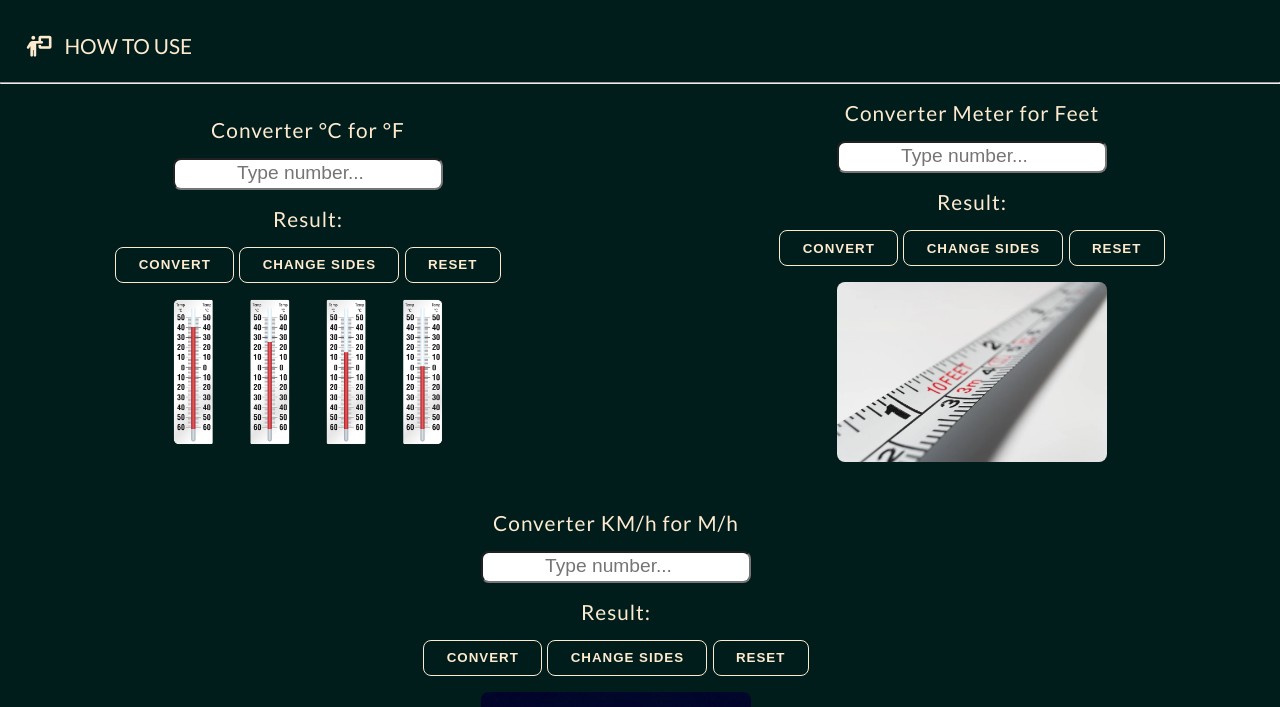
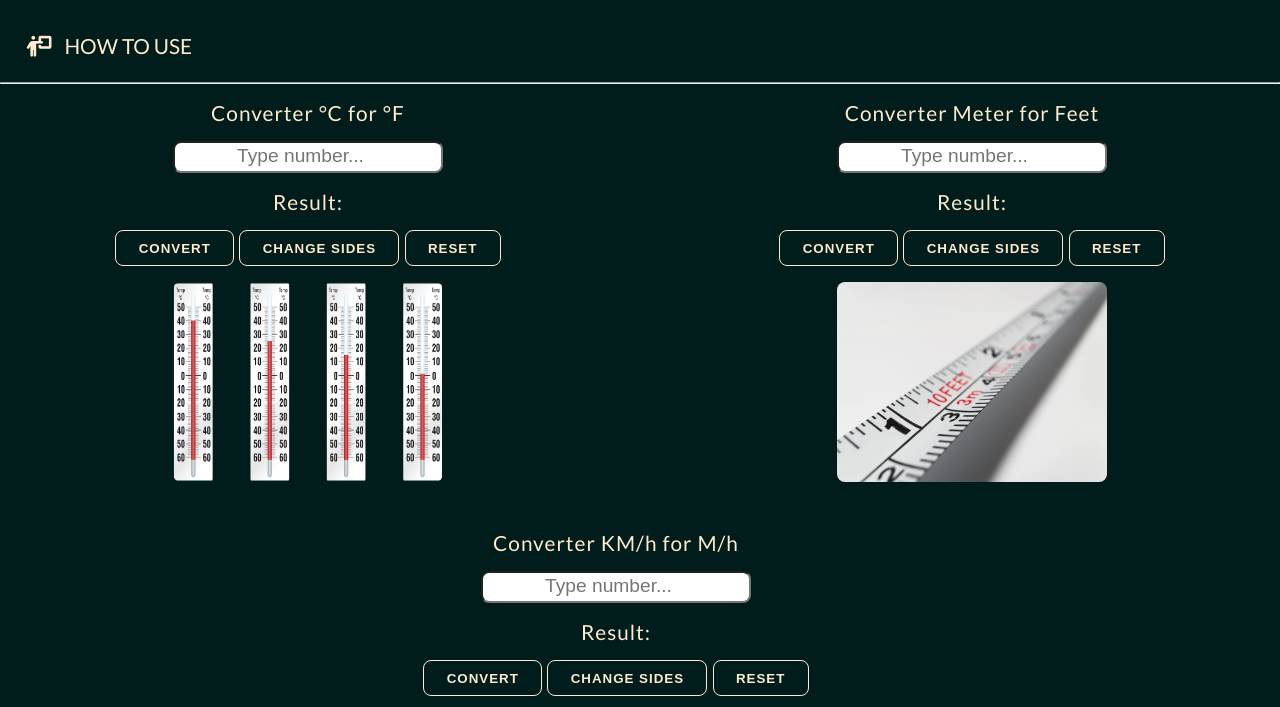
Before and after one commit to NewViewNewBeginning/Project-02-Code-Institute, a plain HTML site: page index.html in a window 1280 px wide. Shown: the part 93-800 px from the top of the page. Drawn offline with Linux system fonts and the light colour scheme.

Commit message:
add min max height for imgs under coverters to avoid changing size

```diff
--- a/assets/css/style.css
+++ b/assets/css/style.css
@@ -148,9 +148,10 @@ hr {
 	outline: none;
 	box-shadow: 0 0 0 0.3rem var(--font-color);
 }
-img{
+.cell img{
     width: 60%;
-	height: 100%;
+	min-height: 200px;
+	max-height: 200px;
     border-radius: 0.5rem;
 }
 footer{
```
